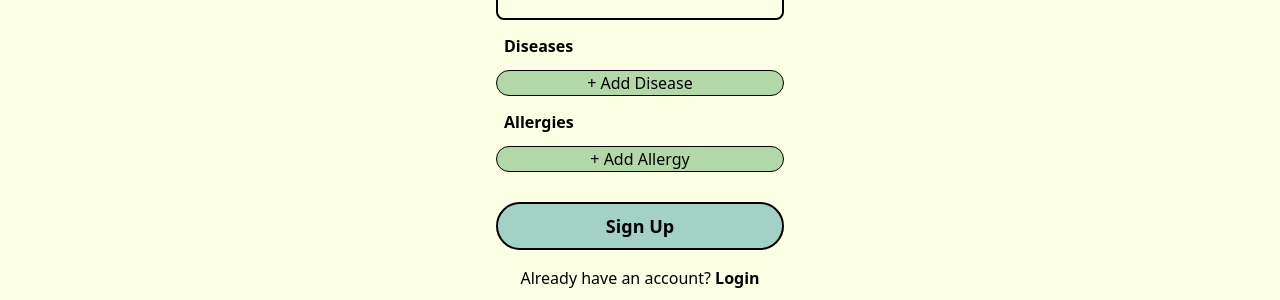
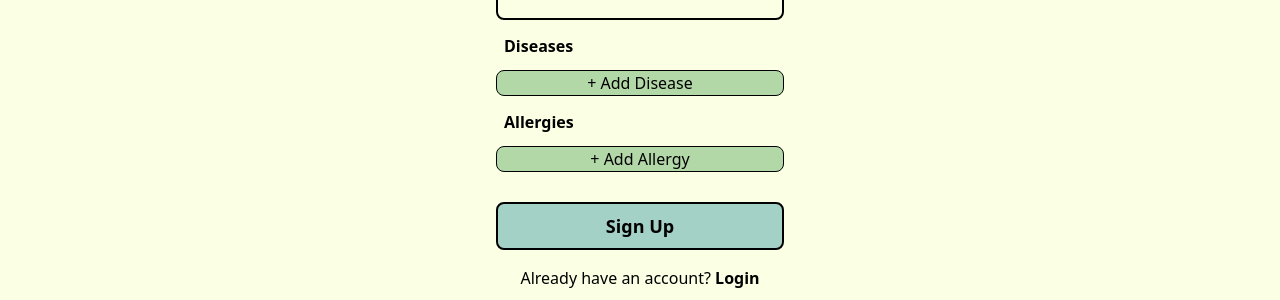
Before and after one commit to ScripterEve/HT11, a React (Vite) app in the folder frontend/: page /signup in a window 1280 px wide. Shown: the part 403-703 px from the top of the page. Built offline with nearby package versions, Linux system fonts and the light colour scheme.

Commit message:
buttons-last

```diff
--- a/frontend/src/components/RegisterForm.jsx
+++ b/frontend/src/components/RegisterForm.jsx
@@ -111,7 +111,7 @@ function RegisterForm() {
           ))}
           <button
             type="button"
-            className="bg-light-green mt-1 border transition duration-300 ease-in-out cursor-pointer text-center rounded-full px-1.5 py-0.2"
+            className="bg-light-green mt-1 border transition duration-300 ease-in-out cursor-pointer text-center rounded-lg px-1.5 py-0.2"
             onClick={addDiseaseField}
           >
             + Add Disease
@@ -135,7 +135,7 @@ function RegisterForm() {
           ))}
           <button
             type="button"
-            className="bg-light-green mt-1 border transition duration-300 ease-in-out cursor-pointer text-center rounded-full px-1.5 py-0.2"
+            className="bg-light-green mt-1 border transition duration-300 ease-in-out cursor-pointer text-center rounded-lg px-1.5 py-0.2"
             onClick={addAllergyField}
           >
             + Add Allergy
@@ -143,7 +143,7 @@ function RegisterForm() {
         </div>
 
         <button
-          className="py-2 bg-light-blue mt-4 border-2 transition duration-300 ease-in-out cursor-pointer text-center  text-lg font-semibold w-full rounded-full "
+          className="py-2 bg-light-blue mt-4 border-2 transition duration-300 ease-in-out cursor-pointer text-center  text-lg font-semibold w-full rounded-lg "
           type="submit"
         >
           {loading ? "Submitting" : "Sign Up"}
```
